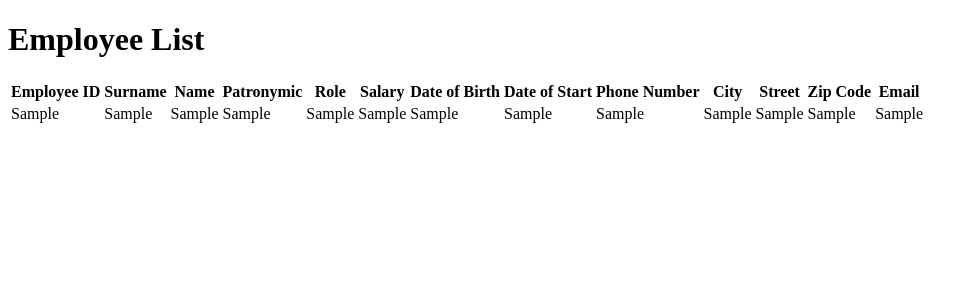
After one commit to Zhenyettta/3LAGODA, a Django app: template back/templates/empl_list.html in a window 1280 px wide. The commit adds this page. Shown: the top 300 px of the page, without its empty margins (0-978 px from the left). Run offline with Django 4.2, Linux system fonts and the light colour scheme; the template is opened without the code that fills it: most values are stand-ins (such as "Sample title", 1, 10 or a date in 2020).

Commit message:
I AM BOSS

```diff
--- a/back/back/urls.py
+++ b/back/back/urls.py
@@ -24,4 +24,5 @@ urlpatterns = [
     path('submit_form/', views.submit_form, name='submit_form'),
     path('home/',views.home_page, name='home_page'),
     path('manager/', views.manager_page, name='manager_page'),
+    path('employees/', views.empl_list, name='empl_list'),
 ]
--- /dev/null
+++ b/back/templates/empl_list.html
@@ -0,0 +1,47 @@
+<!DOCTYPE html>
+<html>
+<head>
+    <title>Employee List</title>
+</head>
+<body>
+    <h1>Employee List</h1>
+    <table>
+        <thead>
+            <tr>
+                <th>Employee ID</th>
+                <th>Surname</th>
+                <th>Name</th>
+                <th>Patronymic</th>
+                <th>Role</th>
+                <th>Salary</th>
+                <th>Date of Birth</th>
+                <th>Date of Start</th>
+                <th>Phone Number</th>
+                <th>City</th>
+                <th>Street</th>
+                <th>Zip Code</th>
+                <th>Email</th>
+            </tr>
+        </thead>
+        <tbody>
+            {% for employee in employees %}
+            <tr>
+                <td>{{ employee.0 }}</td>
+                <td>{{ employee.1 }}</td>
+                <td>{{ employee.2 }}</td>
+                <td>{{ employee.3 }}</td>
+                <td>{{ employee.4 }}</td>
+                <td>{{ employee.5 }}</td>
+                <td>{{ employee.6 }}</td>
+                <td>{{ employee.7 }}</td>
+                <td>{{ employee.8 }}</td>
+                <td>{{ employee.9 }}</td>
+                <td>{{ employee.10 }}</td>
+                <td>{{ employee.11 }}</td>
+                <td>{{ employee.12 }}</td>
+            </tr>
+            {% endfor %}
+        </tbody>
+    </table>
+</body>
+</html>
--- a/back/templates/home.html
+++ b/back/templates/home.html
@@ -1,4 +1,4 @@
 {% extends 'base.html' %}
 {% block content %}
-<h2>Viktor noob</h2>
+<h2>Viktor noob Zhenya boss</h2>
 {% endblock %}
```
Also changed, not shown: back/back/views.py (+9 -1 lines), back/templates/manager.html (+12 -0 lines).
